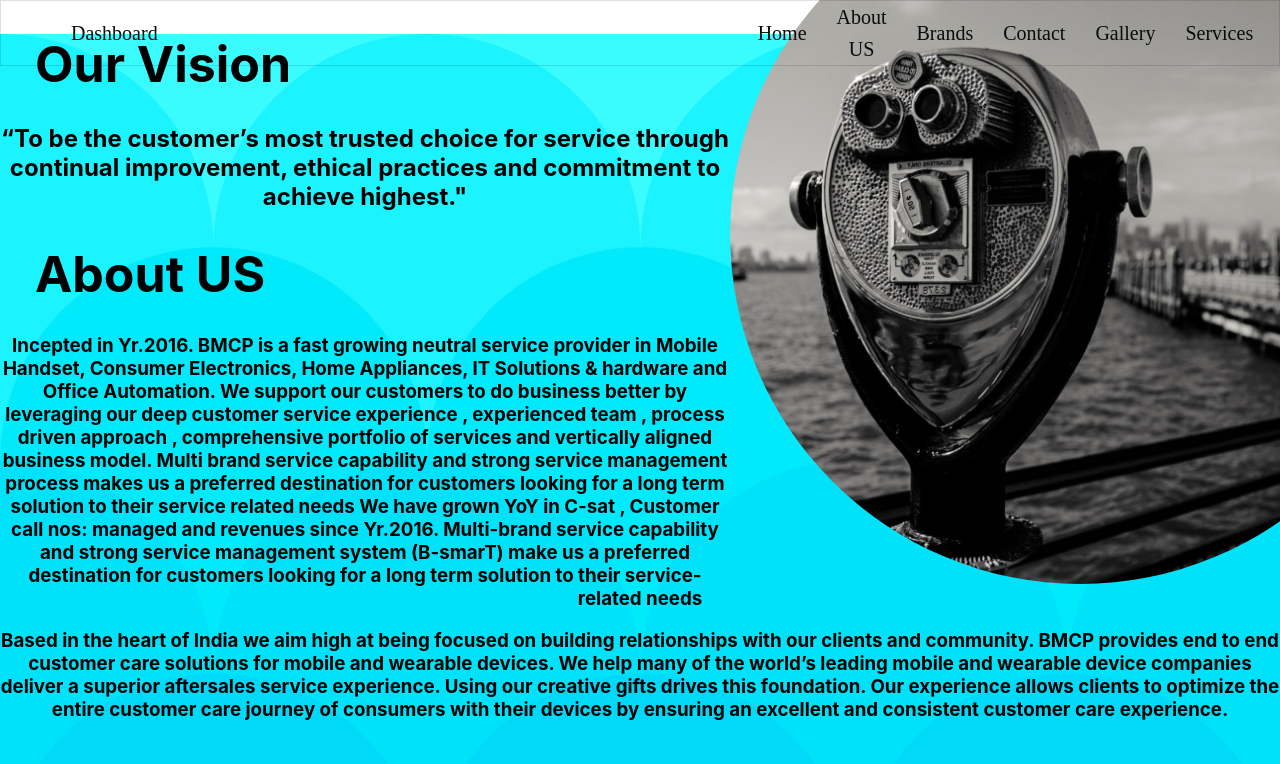
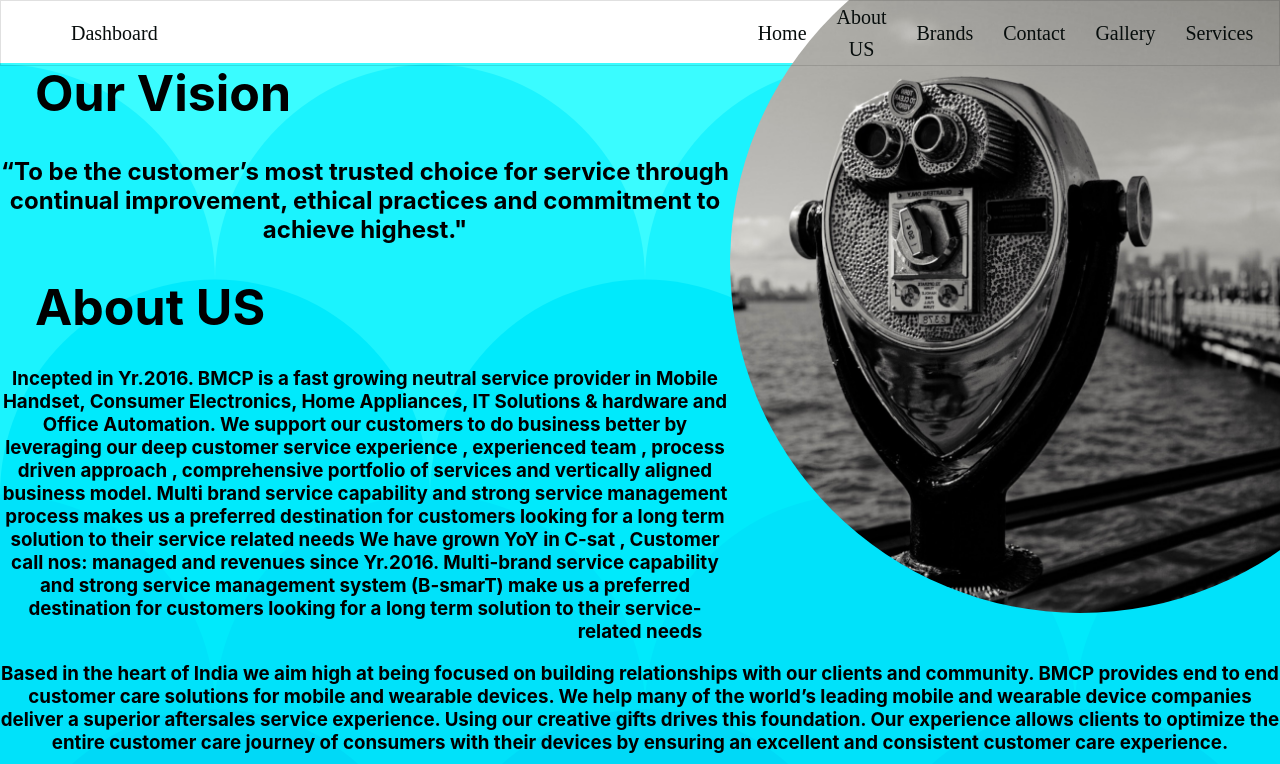
Before and after one commit to rccoding/bmcp-website, a React (Create React App) app: page /About in a window 1280 px wide. Shown: the top 764 px of the page. Built offline with nearby package versions, Linux system fonts and the light colour scheme.

Commit message:
first header changes

```diff
--- a/src/components/About/About.tsx
+++ b/src/components/About/About.tsx
@@ -26,7 +26,7 @@
                     src={ourvision}
                 />
                 </Slide>
-                <h1 className={classes.header}>Our Vision</h1>
+                <h1 className={classes.header1}>Our Vision</h1>
             <h2>“To be the customer’s most trusted choice for service through continual improvement, ethical practices and commitment to achieve highest."</h2>
                 <h1 className={classes.header}>About US</h1>
             <h3 className={classes.aboutPara}>
--- a/src/components/About/index.tsx
+++ b/src/components/About/index.tsx
@@ -39,6 +39,12 @@
        marginBottom:'30px',
        paddingLeft:'35px'
    },
+    header1: {
+        fontSize: '50px',
+        textAlign: 'left',
+        marginTop: '63px',
+        paddingLeft: '35px'
+    },
    Svg:{
        border: 'none',
        color: 'aliceblue',
```
